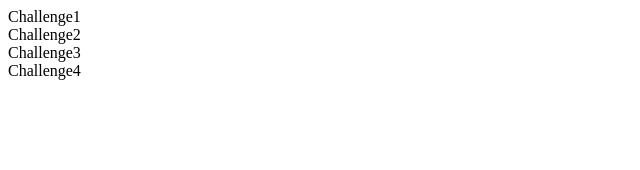
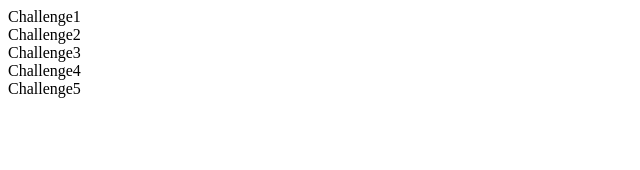
Before and after one commit to abhijeetvinkare/js-course-zero-to-expert, a React (Vite) app: page / in a window 1280 px wide. Shown: the top 170 px of the page, without its empty margins (0-640 px from the left). Built offline with nearby package versions, Linux system fonts and the light colour scheme.

Commit message:
initial commit

```diff
--- a/src/App.jsx
+++ b/src/App.jsx
@@ -2,6 +2,7 @@ import Challenge1 from "./Coding Challenge/Challenge1"
 import Challenge2 from "./Coding Challenge/Challenge2"
 import Challenge3 from "./Coding Challenge/Challenge3"
 import Challenge4 from "./Coding Challenge/Challenge4"
+import Challenge5 from "./Coding Challenge/Challenge5"
 
 function App() {
 
@@ -11,6 +12,7 @@ function App() {
       <Challenge2 />
       <Challenge3 />
       <Challenge4 />
+      <Challenge5 />
     </>
   )
 }
--- /dev/null
+++ b/src/Coding Challenge/Challenge5.jsx
@@ -0,0 +1,37 @@
+import React from 'react'
+
+function Challenge5() {
+    // Coding Challenge #2
+
+/*
+Steven is still building his tip calculator, using the same rules as before: Tip 15% of the bill if the bill value is between 50 and 300, and if the value is different, the tip is 20%.
+
+1. Write a function 'calcTip' that takes any bill value as an input and returns the corresponding tip, calculated based on the rules above (you can check out the code from first tip calculator challenge if you need to). Use the function type you like the most. Test the function using a bill value of 100.
+2. And now let's use arrays! So create an array 'bills' containing the test data below.
+3. Create an array 'tips' containing the tip value for each bill, calculated from the function you created before.
+4. BONUS: Create an array 'total' containing the total values, so the bill + tip.
+
+TEST DATA: 125, 555 and 44
+
+HINT: Remember that an array needs a value in each position, and that value can actually be the returned value of a function! So you can just call a function as array values (so don't store the tip values in separate variables first, but right in the new array) 😉
+
+GOOD LUCK 😀
+*/
+
+const calcTip = function (bill) {
+  return bill >= 50 && bill <= 300 ? bill * 0.15 : bill * 0.2;
+}
+// const calcTip = bill => bill >= 50 && bill <= 300 ? bill * 0.15 : bill * 0.2;
+
+const bills = [125, 555, 44];
+const tips = [calcTip(bills[0]), calcTip(bills[1]), calcTip(bills[2])];
+const totals = [bills[0] + tips[0], bills[1] + tips[1], bills[2] + tips[2]];
+
+console.log(bills, tips, totals);
+
+  return (
+    <div>Challenge5</div>
+  )
+}
+
+export default Challenge5
```
